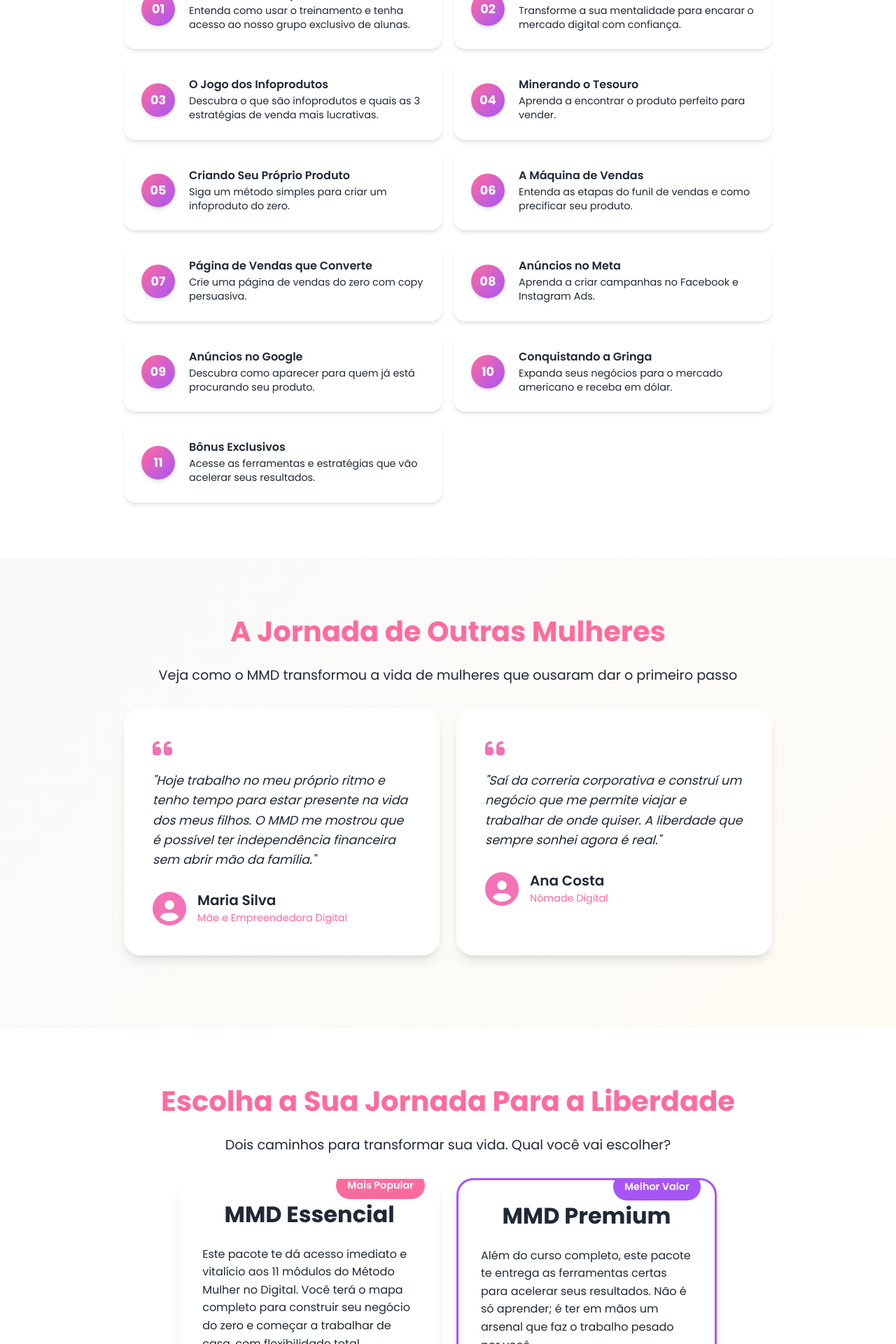
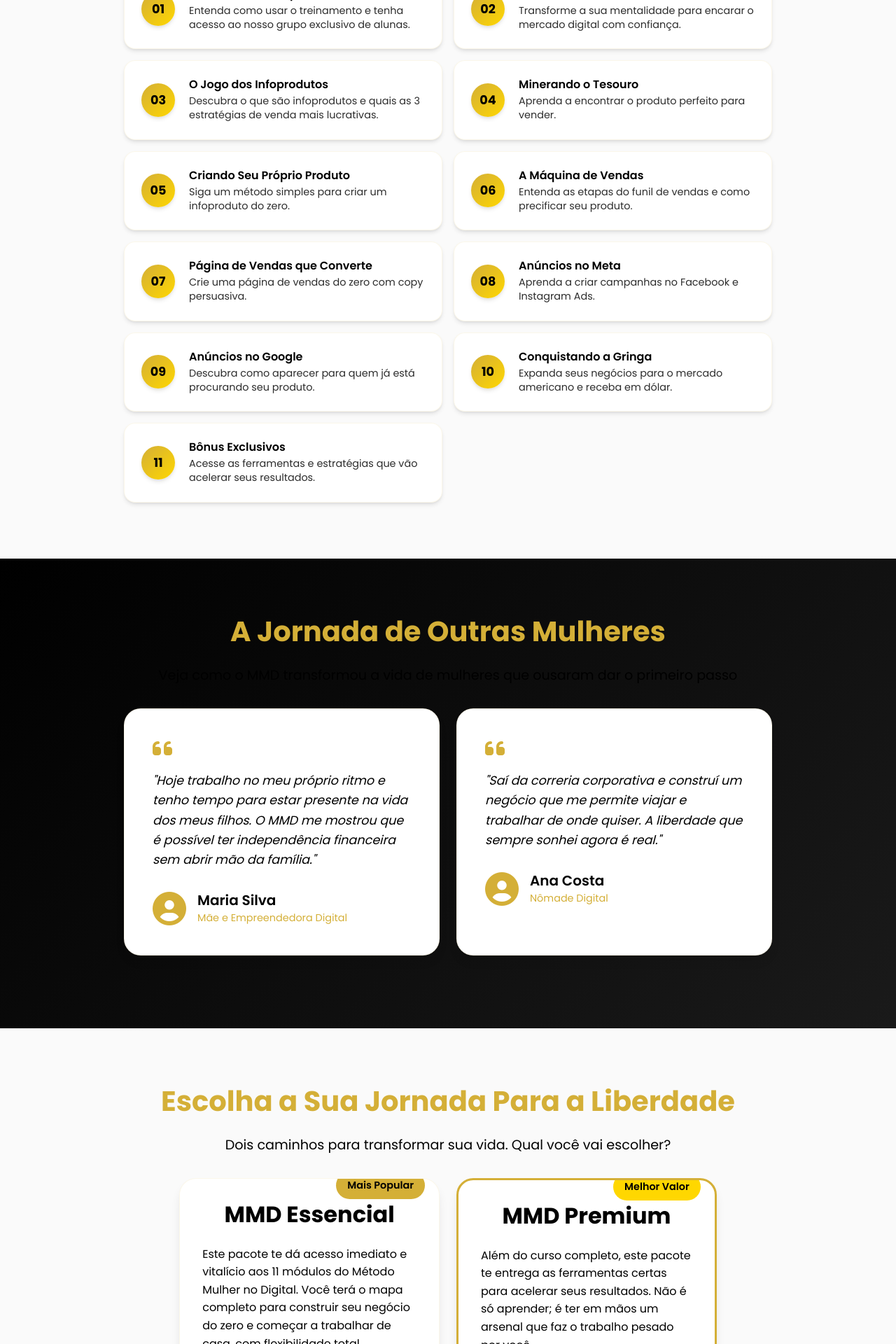
Before and after one commit to Vitdelgado/metodo-mulher-digital, a Flask app: page / in a window 1280 px wide. Shown: the part 1000-2920 px from the top of the page at 70% size. Run offline with Flask 3, Linux system fonts and the light colour scheme.

Commit message:
Atualização do design para tema elegante preto, dourado e branco

```diff
--- a/static/css/style.css
+++ b/static/css/style.css
@@ -1,19 +1,23 @@
 /* Método Mulher no Digital - Landing Page Styles */
 
 :root {
-    /* Modern Color Palette */
-    --primary-pink: #FF6B9D;
-    --secondary-purple: #A855F7;
-    --accent-rose: #F472B6;
-    --cream: #FEFBF3;
-    --dark-gray: #1F2937;
-    --light-gray: #F9FAFB;
-    --white: #FFFFFF;
-    --gradient-primary: linear-gradient(135deg, #FF6B9D 0%, #A855F7 100%);
-    --gradient-secondary: linear-gradient(135deg, #F472B6 0%, #FF6B9D 100%);
+    /* Elegant Black, Gold & White Color Palette */
+    --primary-gold: #D4AF37;
+    --secondary-gold: #FFD700;
+    --accent-gold: #B8860B;
+    --pure-black: #000000;
+    --dark-black: #1A1A1A;
+    --charcoal: #2C2C2C;
+    --light-gray: #F8F8F8;
+    --pure-white: #FFFFFF;
+    --off-white: #FAFAFA;
+    --gradient-primary: linear-gradient(135deg, #D4AF37 0%, #FFD700 100%);
+    --gradient-secondary: linear-gradient(135deg, #B8860B 0%, #D4AF37 100%);
+    --gradient-dark: linear-gradient(135deg, #000000 0%, #1A1A1A 100%);
     --shadow-soft: 0 4px 6px -1px rgba(0, 0, 0, 0.1), 0 2px 4px -1px rgba(0, 0, 0, 0.06);
     --shadow-medium: 0 10px 15px -3px rgba(0, 0, 0, 0.1), 0 4px 6px -2px rgba(0, 0, 0, 0.05);
     --shadow-large: 0 20px 25px -5px rgba(0, 0, 0, 0.1), 0 10px 10px -5px rgba(0, 0, 0, 0.04);
+    --gold-shadow: 0 4px 15px rgba(212, 175, 55, 0.3);
 
     /* Typography */
     --font-primary: 'Poppins', sans-serif;
@@ -40,8 +44,8 @@ body {
     font-family: var(--font-primary);
     font-weight: var(--font-weight-regular);
     line-height: 1.6;
-    color: var(--dark-gray);
-    background-color: var(--white);
+    color: var(--pure-black);
+    background-color: var(--pure-white);
 }
 
 /* Smooth scrolling */
@@ -65,13 +69,13 @@ h1, h2, h3, h4, h5, h6 {
 .section-title {
     font-size: 2.5rem;
     font-weight: var(--font-weight-bold);
-    color: var(--primary-pink);
+    color: var(--primary-gold);
     margin-bottom: 1.5rem;
 }
 
 .section-subtitle {
     font-size: 1.2rem;
-    color: var(--dark-gray);
+    color: var(--pure-black);
     margin-bottom: 2rem;
 }
 
@@ -229,7 +235,7 @@ h1, h2, h3, h4, h5, h6 {
 
 /* Modules Section */
 .modules-section {
-    background-color: var(--white);
+    background-color: var(--off-white);
 }
 
 .modules-grid {
@@ -243,23 +249,23 @@ h1, h2, h3, h4, h5, h6 {
     display: flex;
     align-items: center;
     padding: 1.5rem;
-    background: var(--white);
+    background: var(--pure-white);
     border-radius: var(--border-radius);
     box-shadow: var(--shadow-soft);
     transition: all 0.3s cubic-bezier(0.4, 0, 0.2, 1);
-    border: 1px solid rgba(255, 255, 255, 0.2);
+    border: 1px solid rgba(212, 175, 55, 0.1);
     backdrop-filter: blur(10px);
 }
 
 .module-item:hover {
     transform: translateY(-4px);
-    box-shadow: var(--shadow-medium);
-    border-color: rgba(255, 107, 157, 0.2);
+    box-shadow: var(--gold-shadow);
+    border-color: rgba(212, 175, 55, 0.3);
 }
 
 .module-number {
     background: var(--gradient-primary);
-    color: var(--white);
+    color: var(--pure-black);
     width: 48px;
     height: 48px;
     border-radius: 50%;
@@ -274,14 +280,14 @@ h1, h2, h3, h4, h5, h6 {
 }
 
 .module-content h4 {
-    color: var(--dark-gray);
+    color: var(--pure-black);
     font-weight: var(--font-weight-semibold);
     margin-bottom: 0.25rem;
     font-size: 1rem;
 }
 
 .module-content p {
-    color: var(--dark-gray);
+    color: var(--charcoal);
     margin: 0;
     font-size: 0.9rem;
     line-height: 1.4;
@@ -289,29 +295,30 @@ h1, h2, h3, h4, h5, h6 {
 
 /* Testimonials Section */
 .testimonials-section {
-    background: linear-gradient(135deg, var(--light-gray) 0%, var(--cream) 100%);
+    background: var(--gradient-dark);
+    color: var(--pure-white);
 }
 
 .testimonial-card {
-    background: var(--white);
+    background: var(--pure-white);
     padding: 2.5rem;
     border-radius: var(--border-radius-large);
     box-shadow: var(--shadow-medium);
     transition: all 0.3s cubic-bezier(0.4, 0, 0.2, 1);
     height: 100%;
-    border: 1px solid rgba(255, 255, 255, 0.2);
+    border: 1px solid rgba(212, 175, 55, 0.1);
     backdrop-filter: blur(10px);
 }
 
 .testimonial-card:hover {
     transform: translateY(-6px);
-    box-shadow: var(--shadow-large);
-    border-color: rgba(244, 114, 182, 0.2);
+    box-shadow: var(--gold-shadow);
+    border-color: rgba(212, 175, 55, 0.3);
 }
 
 .quote-icon {
     font-size: 2rem;
-    color: var(--accent-rose);
+    color: var(--primary-gold);
     margin-bottom: 1rem;
 }
 
@@ -319,7 +326,7 @@ h1, h2, h3, h4, h5, h6 {
     font-size: 1.1rem;
     font-style: italic;
     margin-bottom: 2rem;
-    color: var(--dark-gray);
+    color: var(--pure-black);
 }
 
 .testimonial-author {
@@ -333,45 +340,45 @@ h1, h2, h3, h4, h5, h6 {
 
 .author-avatar i {
     font-size: 3rem;
-    color: var(--accent-rose);
+    color: var(--primary-gold);
 }
 
 .author-info h5 {
     margin: 0;
-    color: var(--dark-gray);
+    color: var(--pure-black);
     font-weight: var(--font-weight-semibold);
 }
 
 .author-info span {
-    color: var(--primary-pink);
+    color: var(--primary-gold);
     font-size: 0.9rem;
 }
 
 /* Pricing Section */
 .pricing-section {
-    background: var(--white);
+    background: var(--off-white);
 }
 
 .pricing-card {
-    background: var(--white);
+    background: var(--pure-white);
     border-radius: var(--border-radius-large);
     box-shadow: var(--shadow-medium);
     overflow: hidden;
     transition: all 0.3s cubic-bezier(0.4, 0, 0.2, 1);
     height: 100%;
     position: relative;
-    border: 1px solid rgba(255, 255, 255, 0.2);
+    border: 1px solid rgba(212, 175, 55, 0.1);
     backdrop-filter: blur(10px);
 }
 
 .pricing-card:hover {
     transform: translateY(-8px);
-    box-shadow: var(--shadow-large);
-    border-color: rgba(168, 85, 247, 0.2);
+    box-shadow: var(--gold-shadow);
+    border-color: rgba(212, 175, 55, 0.3);
 }
 
 .premium-card {
-    border: 3px solid var(--secondary-purple);
+    border: 3px solid var(--primary-gold);
     transform: scale(1.05);
 }
 
@@ -384,13 +391,13 @@ h1, h2, h3, h4, h5, h6 {
 .pricing-header h3 {
     font-size: 2rem;
     font-weight: var(--font-weight-bold);
-    color: var(--dark-gray);
+    color: var(--pure-black);
     margin-bottom: 0.5rem;
 }
 
 .pricing-badge {
-    background: var(--primary-pink);
-    color: var(--white);
+    background: var(--primary-gold);
+    color: var(--pure-black);
     padding: 0.5rem 1rem;
     border-radius: 20px;
     font-size: 0.9rem;
@@ -401,7 +408,7 @@ h1, h2, h3, h4, h5, h6 {
 }
 
 .premium-badge {
-    background: var(--secondary-purple);
+    background: var(--secondary-gold);
 }
 
 .pricing-content {
@@ -699,7 +708,7 @@ h1, h2, h3, h4, h5, h6 {
     left: 0;
     right: 0;
     bottom: 0;
-    background: linear-gradient(135deg, rgba(233, 30, 99, 0.05), rgba(156, 39, 176, 0.05));
+    background: linear-gradient(135deg, rgba(212, 175, 55, 0.05), rgba(255, 215, 0, 0.05));
     opacity: 0;
     transition: opacity 0.3s ease;
 }
```
Also changed, not shown: other parts of static/css/style.css (+41 -37 lines).
